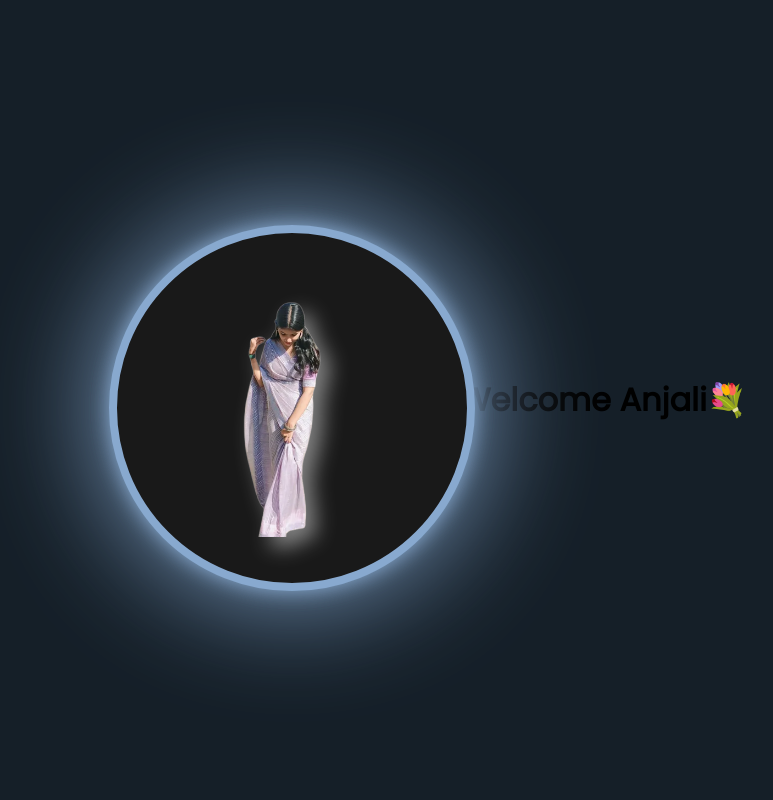
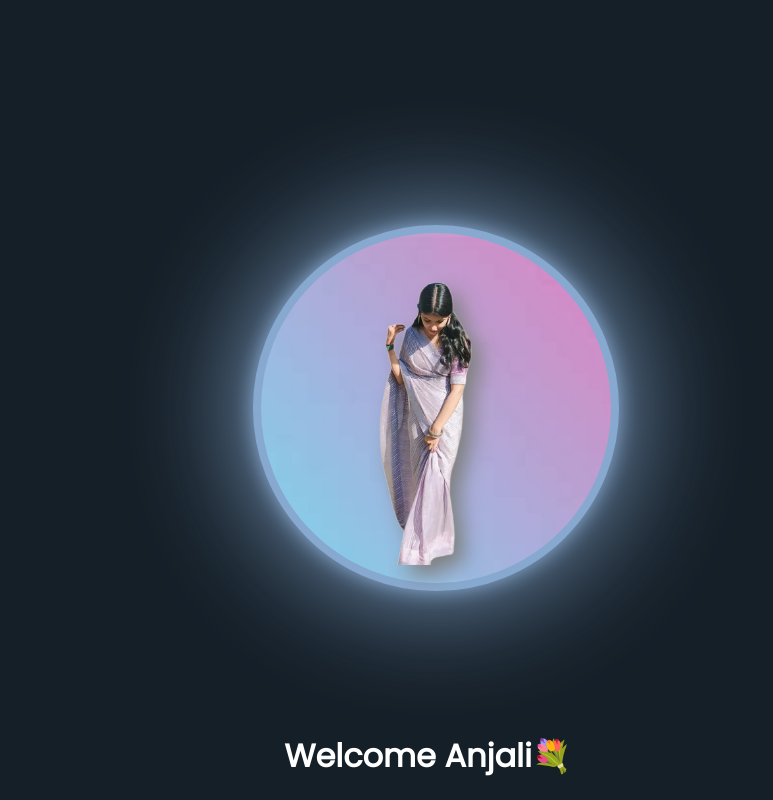
Before and after one commit to somethingdiff-pjt/Anjali, a plain HTML site: page index.html in a window 1280 px wide. Shown: the whole page, without its empty margins (212-985 px from the left). Drawn offline with Linux system fonts and the light colour scheme.

Commit message:
Update style.css

```diff
--- a/style.css
+++ b/style.css
@@ -9,7 +9,7 @@ body{
     justify-content: center;
     align-items: center;
     min-height: 100vh;
-    background: #151F28;
+    background: #151f28;
 }
 .card{
     position: relative;
@@ -44,7 +44,8 @@ body{
     height: 350px;
     border-radius: 50%;
     border: 8px solid var(--clr);
-    background: #191919;
+    background-image: url(bg.jpeg);
+    background-size: cover;
     transition: 0.5s, background 0.5s;
     transition-delay: 0.75s,1s;
     filter: drop-shadow(0 0 10px var(--clr)) drop-shadow(0 0 60px var(--clr));
@@ -58,7 +59,7 @@ body{
 }
 .card .circle .logo{
     position: relative;
-    width: 250px;
+    width: 300px;
     transition: 0.5s;
     transition-delay: 0.5s;
 }
@@ -76,7 +77,7 @@ body{
 }
 .card:hover .product_img{
     transition-delay: 0.75s;
-    transform: translate(-50%,-50%) scale(1) rotate(15deg);
+    transform: translate(-50%,-50%) scale(1) rotate(0deg);
     top: 45%;
     left: 75%;
     height: 500px;
@@ -116,3 +117,9 @@ body{
     font-weight: 600;
     margin-top: 10px;
 }
+footer{
+    position: absolute;
+    text-align: center;
+    bottom: 20px;
+    color: #fff;
+}
```
